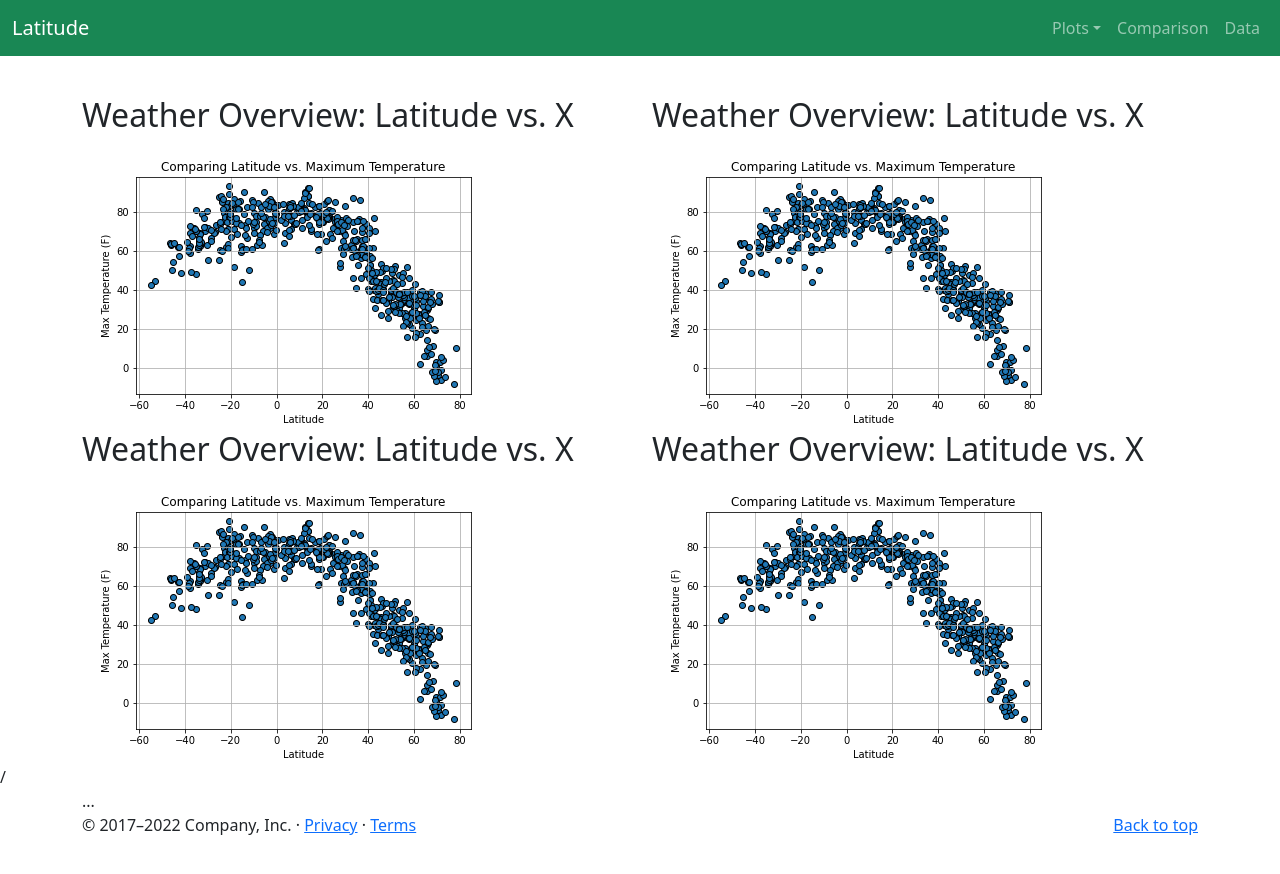
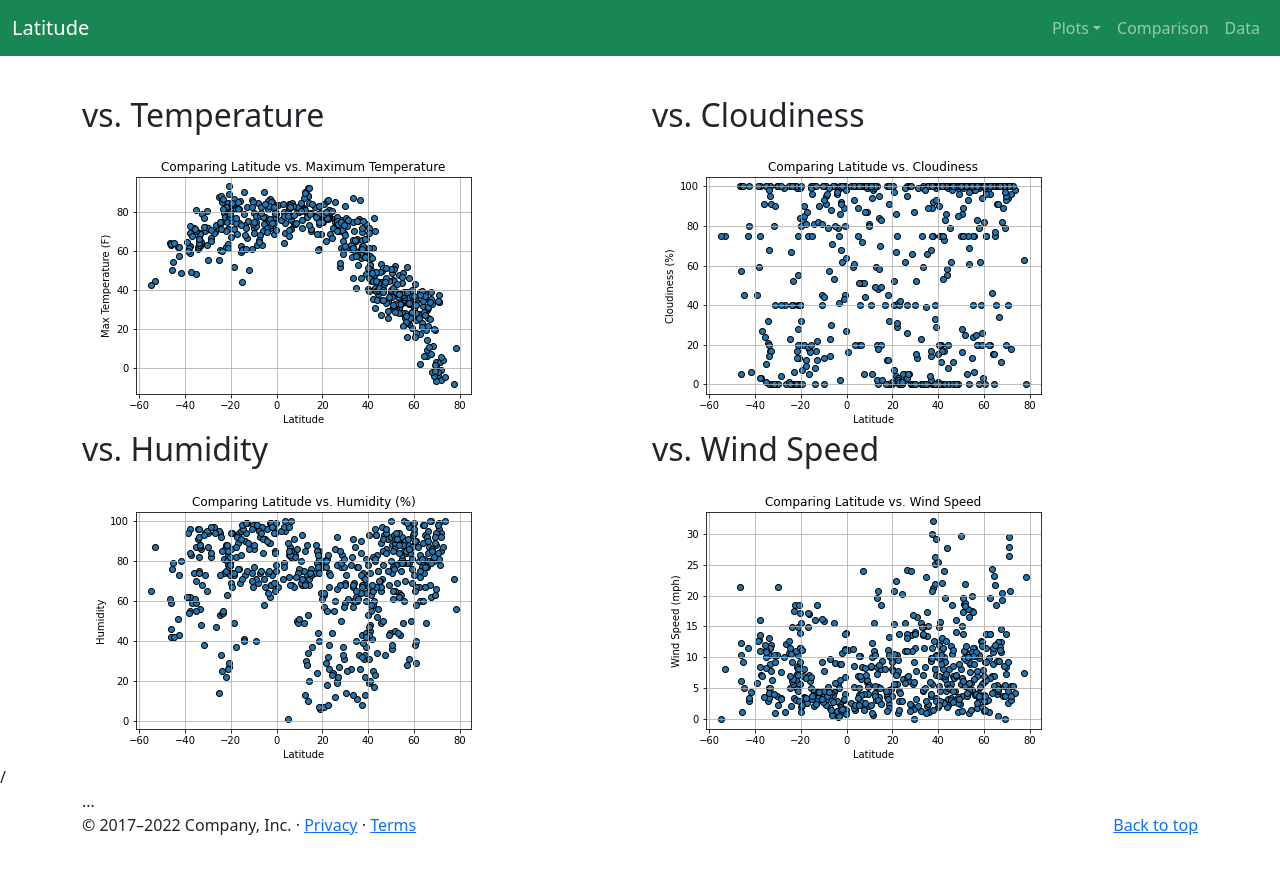
Before and after one commit to valputla/Web-Design, a plain HTML site: page comparison.html in a window 1280 px wide. Drawn offline with nearby package versions, Linux system fonts and the light colour scheme.

Commit message:
Working links in comparison pictures

```diff
--- a/comparison.html
+++ b/comparison.html
@@ -73,16 +73,18 @@ integrity="sha384-0evHe/X+R7YkIZDRvuzKMRqM+OrBnVFBL6DOitfPri4tjfHxaWutUpFmBp4vmV
       <div class="col-lg-6">
 
 
-        <h2 class="fw-normal">Weather Overview: Latitude vs. X</h2>
-        <img src="./Static/Images/MaxTemp.png", class="img-fluid" alt="Max Temp">
+        <h2 class="fw-normal"> vs. Temperature</h2>
+        <a href="temperature.html">
+        <img src="./Static/Images/MaxTemp.png", class="img-fluid" alt="Max Temp"> </a>
 
       </div>
 
 
       <div class="col-lg-6">
 
-        <h2 class="fw-normal">Weather Overview: Latitude vs. X</h2>
-        <img src="./Static/Images/MaxTemp.png", class="img-fluid" alt="Max Temp">
+        <h2 class="fw-normal"> vs. Cloudiness</h2>
+        <a href="cloudiness.html">
+        <img src="./Static/Images/Cloudiness.png", class="img-fluid" alt="Cloudiness"></a>
 
       </div>
 
@@ -92,16 +94,17 @@ integrity="sha384-0evHe/X+R7YkIZDRvuzKMRqM+OrBnVFBL6DOitfPri4tjfHxaWutUpFmBp4vmV
       <div class="col-lg-6">
 
 
-        <h2 class="fw-normal">Weather Overview: Latitude vs. X</h2>
-        <img src="./Static/Images/MaxTemp.png", class="img-fluid" alt="Max Temp">
+        <h2 class="fw-normal">vs. Humidity</h2>
+        <a href="humidity.html">
+        <img src="./Static/Images/Humidity.png", class="img-fluid" alt="Humidity"></a>
 
       </div>
 
 
       <div class="col-lg-6">
-
-        <h2 class="fw-normal">Weather Overview: Latitude vs. X</h2>
-        <img src="./Static/Images/MaxTemp.png", class="img-fluid" alt="Max Temp">
+        <h2 class="fw-normal">vs. Wind Speed</h2>
+        <a href="windspeed.html">
+        <img src="./Static/Images/WindSpeed.png", class="img-fluid" alt="WindSpeed"></a>
 
       </div>
 
```
